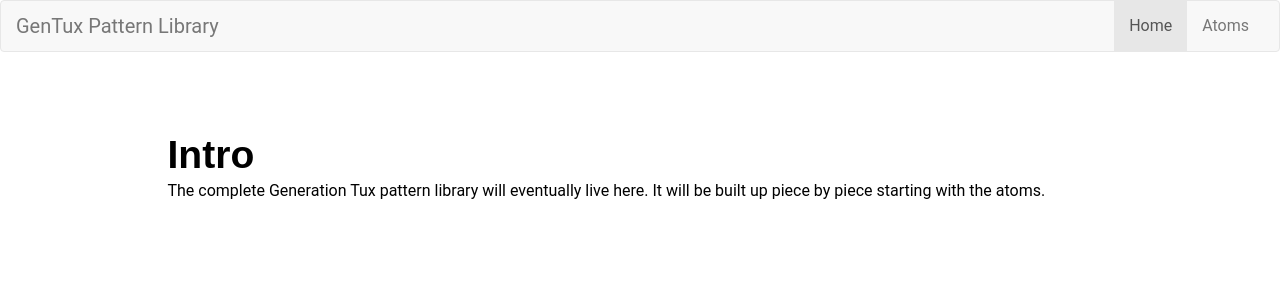
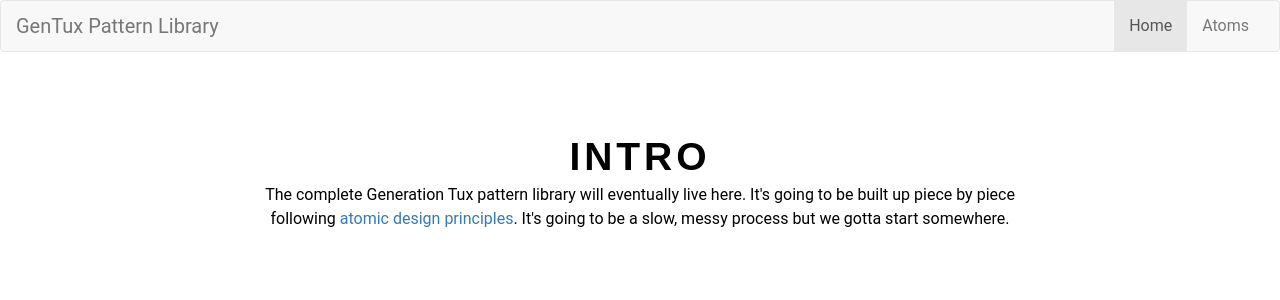
Before and after one commit to generationtux/styleguide, a Jekyll site: the page built from index.html, in a window 1280 px wide. Shown: the top 300 px of the page. Built offline with Jekyll 4.4.1, drawn with Linux system fonts in a browser that asks for light colours; comment, search, counter and statistics services are not loaded.

Commit message:
updates introduction

```diff
--- a/index.html
+++ b/index.html
@@ -4,11 +4,11 @@ layout: default
 
 <div class="container">
     <div class="row">
-        <div class="col-sm-10 col-sm-offset-1">
-            <h1 class="vspace-sm-top-sm vspace-md-top-xl">Intro</h1>
+        <div class="col-sm-10 col-sm-offset-1 col-lg-8 col-lg-offset-2 text-center">
+            <h1 class="uppercase vspace-sm-top-sm vspace-md-top-xl">Intro</h1>
 
             <p>
-            The complete Generation Tux pattern library will eventually live here. It will be built up piece by piece starting with the atoms.
+	            The complete Generation Tux pattern library will eventually live here. It's going to be built up piece by piece following <a href="http://bradfrost.com/blog/post/atomic-web-design/">atomic design principles</a>. It's going to be a slow, messy process but we gotta start somewhere.
             </p>
         </div><!-- /col -->
     </div><!-- /row -->
```
